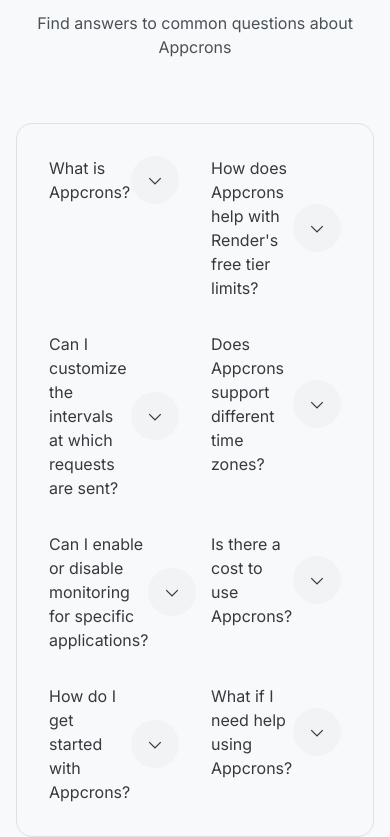
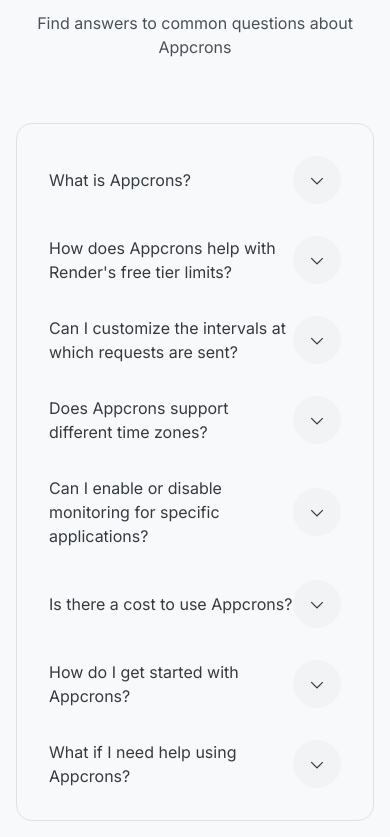
Before and after one commit to Tibz-Dankan/appcrons-web, a Next.js app: page / in a window 390 px wide. Shown: the part 3427-4264 px from the top of the page. Built offline with nearby package versions, Linux system fonts and the light colour scheme; no server answers.

Commit message:
feat: improve UI/UX of frequently asked questions

```diff
--- a/src/app/home/Faq.tsx
+++ b/src/app/home/Faq.tsx
@@ -1,70 +1,84 @@
 import React, { useState } from "react";
 import { ChevronUpIcon } from "@/app/shared/Icons/ChevronUpIcon";
 import { ChevronDownIcon } from "@/app/shared/Icons/ChevronDownIcon";
-
-// Frequently asked questions
-export const FAQ: React.FC = () => {
-  const [showAnswer, setShowAnswer] = useState({ show: false, index: -1 });
-
-  const showAnswerHandler = (index: number) => {
-    if (showAnswer.show) {
-      setShowAnswer({
-        show: true,
-        index: index,
-      });
-    } else {
-      setShowAnswer({
-        show: false,
-        index: index,
-      });
-    }
-  };
-
-  const showAns = (index: number) =>
-    showAnswer.show === true && showAnswer.index === index;
 
 const faqs = [
   {
     question: "What is Appcrons?",
     answer:
       "Appcrons is a tool designed to keep your backend servers on Render awake by sending automated HTTP requests at regular intervals. This prevents servers from entering an idle state, ensuring they remain responsive.",
+    show: false,
   },
   {
     question: "How does Appcrons help with Render's free tier limits?",
     answer:
       "Appcrons allows you to set specific time frames for sending requests, helping you manage your 750-hour monthly allowance effectively. This ensures your servers stay within Render's free tier limits while remaining active.",
+    show: false,
   },
   {
     question: "Can I customize the intervals at which requests are sent?",
     answer:
       "Yes, Appcrons lets you customize the frequency of requests, allowing you to choose intervals of 5, 10, or 15 minutes. You can also define active hours during which these requests should be sent.",
+    show: false,
   },
   {
     question: "Does Appcrons support different time zones?",
     answer:
       "Yes, Appcrons supports multiple time zones. You can manage requests based on your local time zone, ensuring your applications remain active and responsive at the right times.",
+    show: false,
   },
   {
     question: "Can I enable or disable monitoring for specific applications?",
     answer:
       "Absolutely. Appcrons allows you to easily enable or disable monitoring for individual applications, giving you full control over which servers receive automated requests.",
+    show: false,
   },
   {
     question: "Is there a cost to use Appcrons?",
-      answer:
-        "Appcrons offers a free plan to help you get started. Additional features and advanced functionalities may be available in premium plans.",
+    answer: "Well, Appcrons is free to use and will remain free forever.",
+    show: false,
   },
   {
     question: "How do I get started with Appcrons?",
     answer:
       "To get started, sign up for an account on the Appcrons website, register your backend instance hosted on Render, and configure your request intervals and active hours. Appcrons will take care of the rest.",
+    show: false,
   },
   {
     question: "What if I need help using Appcrons?",
     answer:
       "If you need assistance, you can contact our support team via email at support@appcrons.com or visit our help center on the Appcrons website for guides and tutorials.",
+    show: false,
   },
 ];
+
+type TQtnAns = {
+  question: string;
+  answer: string;
+  show: boolean;
+};
+
+// Frequently asked questions
+export const FAQ: React.FC = () => {
+  const [qtnAnsList, setQtnAnsList] = useState<TQtnAns[]>(faqs);
+
+  const showAnswerHandler = (index: number) => {
+    const list: TQtnAns[] = JSON.parse(JSON.stringify(qtnAnsList));
+    const qtnAns: TQtnAns = qtnAnsList[index];
+
+    if (!qtnAns.show) {
+      qtnAns.show = true;
+      list[index] = qtnAns;
+      setQtnAnsList(() => list);
+      return;
+    }
+
+    qtnAns.show = false;
+    list[index] = qtnAns;
+    setQtnAnsList(() => list);
+  };
+
+  const showAns = (qAns: TQtnAns): boolean => qAns.show === true;
 
   return (
     <div className="w-full mt-16 space-y-16">
@@ -75,32 +89,48 @@ export const FAQ: React.FC = () => {
         </p>
       </div>
       <div
-        className="w-full grid grid-cols-2 gap-8 border-[1px]
-         border-color-border-primary p-8 rounded-2xl"
+        className="w-full grid grid-cols-1 sm:grid-cols-2 gap-8 border-[1px]
+         border-color-border-primary p-8 rounded-2xl transition-all"
       >
-        {faqs.map((faq, index) => (
+        {qtnAnsList.map((qtnAns, index) => (
           <div key={index} className="space-y-1">
             <div
               className="text-base text-color-text-primary text-start
               flex items-center justify-between"
+            >
+              <span>{qtnAns.question}</span>
+              <div
+                className="p-2 rounded-[50%] bg-color-bg-secondary
+                cursor-pointer"
                 onClick={() => showAnswerHandler(index)}
               >
-              <span>{faq.question}</span>
-              <div className="p-2 rounded-[50%] bg-color-bg-secondary">
-                {showAns(index) ? (
-                  <ChevronUpIcon className="w-8 h-8" />
+                {showAns(qtnAns) ? (
+                  <ChevronUpIcon
+                    className="w-8 h-8 hover:text-primary
+                    animate-opacityZeroToFull"
+                  />
                 ) : (
-                  <ChevronDownIcon className="w-8 h-8" />
+                  <ChevronDownIcon
+                    className="w-8 h-8 hover:text-primary
+                    animate-opacityZeroToFull"
+                  />
                 )}
               </div>
             </div>
-            {showAns(index) && (
+            {showAns(qtnAns) && (
+              <div
+                className="w-full bg-color-bg-secondary rounded-xl relative
+                before:absolute before:top-0 before:left-0 before:w-2
+                before:h-full before:rounded-l-2xl before:bg-secondary
+                before:animate-heightZeroToFull"
+              >
                 <p
                   className="text-start text-base text-color-text-secondary
-                bg-color-bg-secondary rounded-2xl p-4"
+                  bg-color-bg-secondary rounded-2xl p-4 pl-6"
                 >
-                {faq.answer}
+                  {qtnAns.answer}
                 </p>
+              </div>
             )}
           </div>
         ))}
--- a/tailwind.config.ts
+++ b/tailwind.config.ts
@@ -35,6 +35,8 @@ const config: Config = {
         slideUp: "slideUp 0.5s ease-in-out forwards",
         spin: "spin 1.5s linear infinite",
         moveInnerLoaderToRight: "moveInnerLoaderToRight 1s infinite ease-out",
+        heightZeroToFull: "heightZeroToFull 0.5s ease-out forwards",
+        opacityZeroToFull: "opacityZeroToFull 0.5s ease-out forwards",
       },
       keyframes: {
         slideDown: {
@@ -53,6 +55,14 @@ const config: Config = {
           "0%": { left: "0%" },
           "100%": { left: "45%" },
         },
+        heightZeroToFull: {
+          "0%": { height: "0%", opacity: "0" },
+          "100%": { height: "100%", opacity: "1" },
+        },
+        opacityZeroToFull: {
+          "0%": { opacity: "0" },
+          "100%": { opacity: "1" },
+        },
       },
     },
   },
```
Lines whose indentation alone changed are shown as unchanged.
